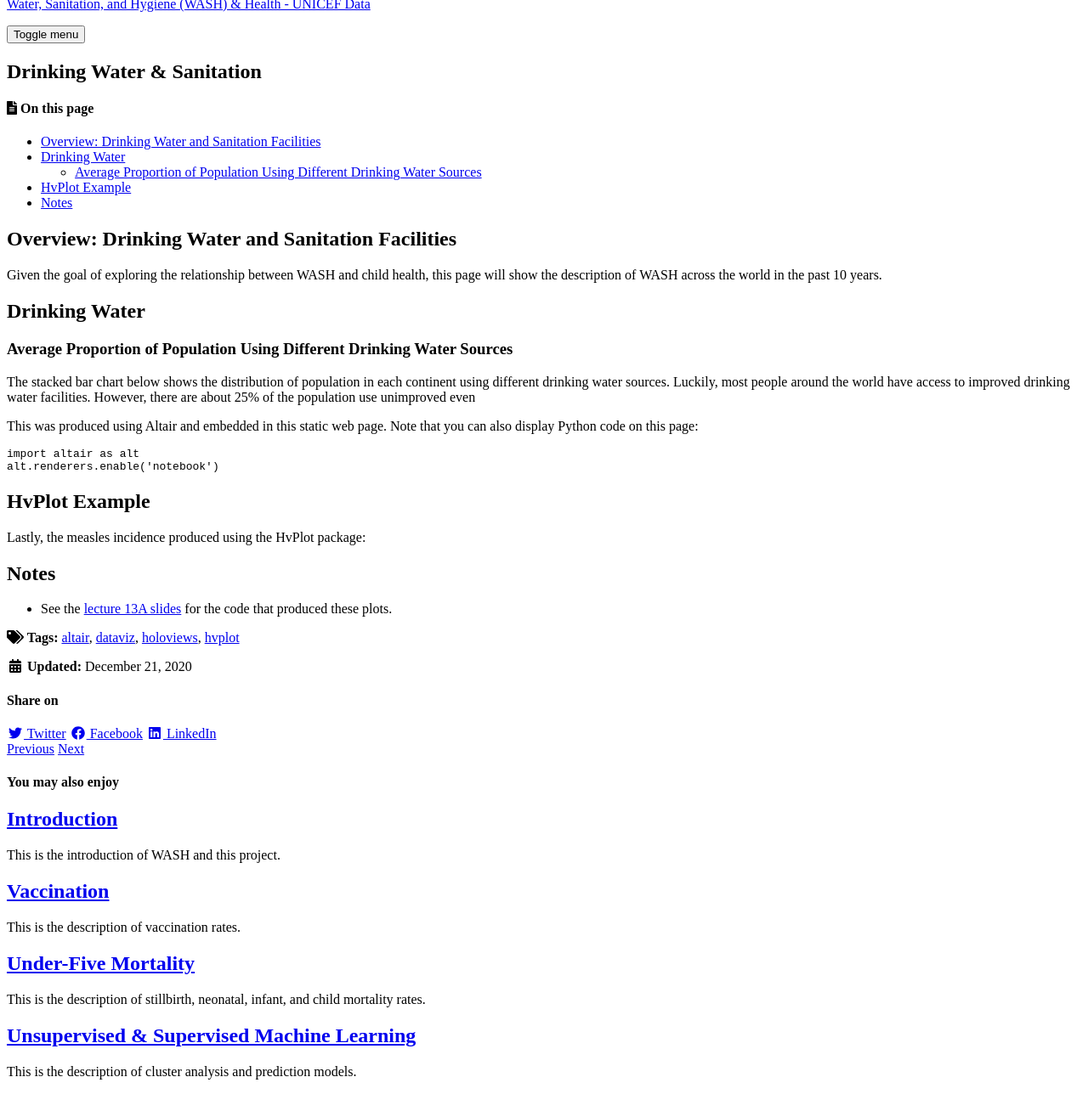
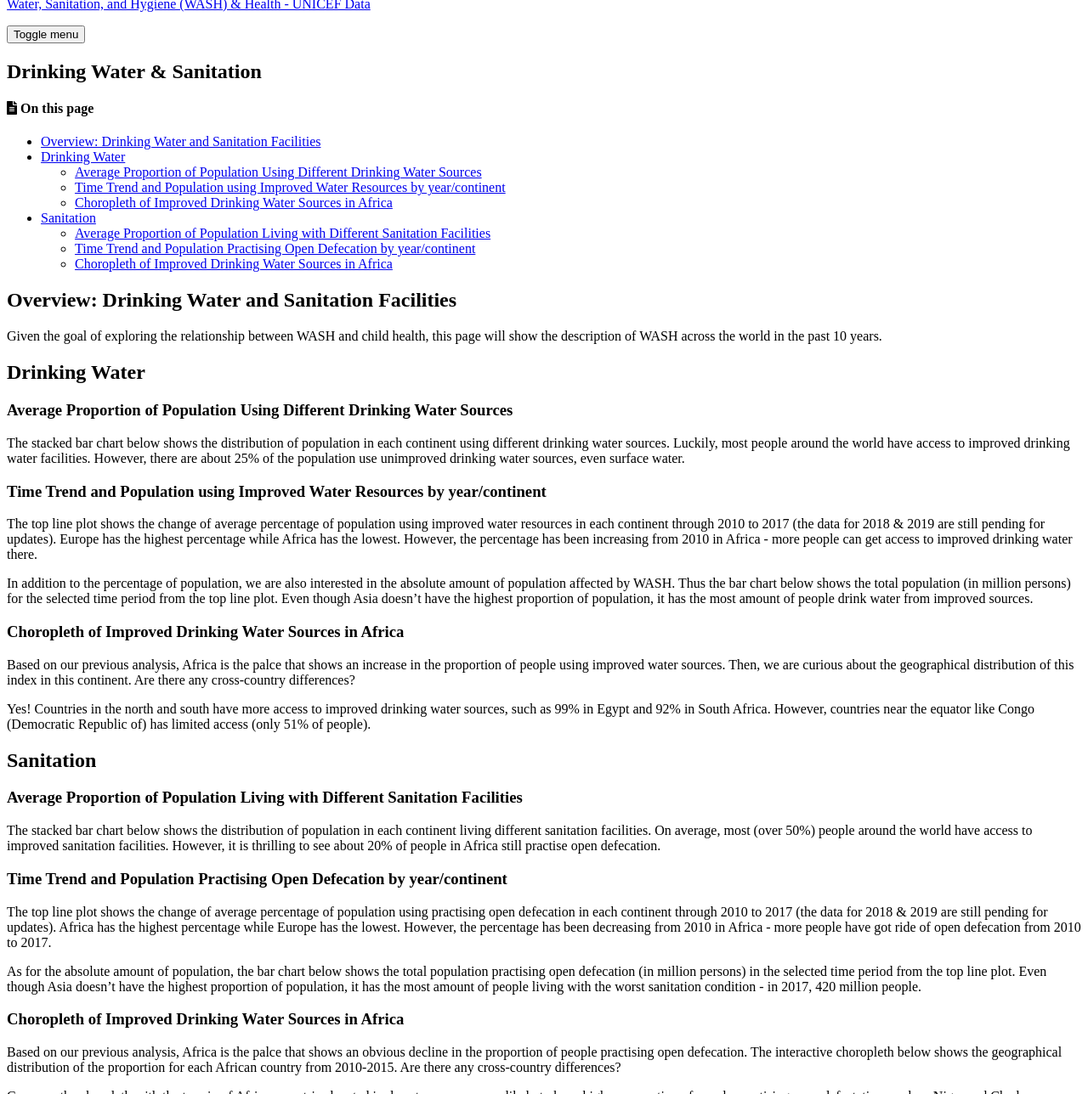
Before and after one commit to RoujiaChen/jiayi_roujia_FP, a Jekyll site: the page built from _posts/2020-12-21-d-water-sanitation.md, in a window 1280 px wide and 1400 px high, cut to the strip 112-1400 px from the top of the window. Shown: the whole strip at 85% size. Built offline with Jekyll 4.4.1, drawn with Linux system fonts in a browser that asks for light colours; cached includes are drawn as plain includes; nearby versions of some CDN libraries; some of the changed text lies outside the part shown.

Commit message:
Update 2020-12-21-d-water-sanitation.md

````diff
--- a/_posts/2020-12-21-d-water-sanitation.md
+++ b/_posts/2020-12-21-d-water-sanitation.md
@@ -24,23 +24,46 @@ Given the goal of exploring the relationship between WASH and child health, this
 
 ### Average Proportion of Population Using Different Drinking Water Sources
 
-The stacked bar chart below shows the distribution of population in each continent using different drinking water sources. Luckily, most people around the world have access to improved drinking water facilities. However, there are about 25% of the population use unimproved even
+The stacked bar chart below shows the distribution of population in each continent using different drinking water sources. Luckily, most people around the world have access to improved drinking water facilities. However, there are about 25% of the population use unimproved drinking water sources, even surface water.
 
 <div id="altair-chart-1"></div>
 
-This was produced using Altair and embedded in this static web page. Note that you can also display Python code on this page:
+### Time Trend and Population using Improved Water Resources by year/continent
+The top line plot shows the change of average percentage of population using improved water resources in each continent through 2010 to 2017 (the data for 2018 & 2019 are still pending for updates). Europe has the highest percentage while Africa has the lowest. However, the percentage has been increasing from 2010 in Africa - more people can get access to improved drinking water there.
 
-```python
-import altair as alt
-alt.renderers.enable('notebook')
-```
+In addition to the percentage of population, we are also interested in the absolute amount of population affected by WASH. Thus the bar chart below shows the total population (in million persons) for the selected time period from the top line plot. Even though Asia doesn't have the highest proportion of population, it has the most amount of people drink water from improved sources.
 
-## HvPlot Example
+<div id="altair-chart-2"></div>
 
-Lastly, the measles incidence produced using the HvPlot package:
+### Choropleth of Improved Drinking Water Sources in Africa
+Based on our previous analysis, Africa is the palce that shows an increase in the proportion of people using improved water sources. Then, we are curious about the geographical distribution of this index in this continent. Are there any cross-country differences?
 
 <div id="hv-chart-1"></div>
 
-## Notes
+Yes! Countries in the north and south have more access to improved drinking water sources, such as 99% in Egypt and 92% in South Africa. However, countries near the equator like Congo (Democratic Republic of) has limited access (only 51% of people).
 
-- See the [lecture 13A slides](https://github.com/MUSA-550-Fall-2020/week-13/blob/master/lecture-13A.ipynb) for the code that produced these plots.
+## Sanitation
+
+### Average Proportion of Population Living with Different Sanitation Facilities
+
+The stacked bar chart below shows the distribution of population in each continent living different sanitation facilities. On average, most (over 50%) people around the world have access to improved sanitation facilities. However, it is thrilling to see about 20% of people in Africa still practise open defecation.
+
+<div id="altair-chart-3"></div>
+
+### Time Trend and Population Practising Open Defecation by year/continent
+
+The top line plot shows the change of average percentage of population using practising open defecation in each continent through 2010 to 2017 (the data for 2018 & 2019 are still pending for updates). Africa has the highest percentage while Europe has the lowest. However, the percentage has been decreasing from 2010 in Africa - more people have got ride of open defecation from 2010 to 2017.
+
+As for the absolute amount of population, the bar chart below shows the total population practising open defecation (in million persons) in the selected time period from the top line plot. Even though Asia doesn't have the highest proportion of population, it has the most amount of people living with the worst sanitation condition - in 2017, 420 million people.
+
+<div id="altair-chart-4"></div>
+
+### Choropleth of Improved Drinking Water Sources in Africa
+
+Based on our previous analysis, Africa is the palce that shows an obvious decline in the proportion of people practising open defecation. The interactive choropleth below shows the geographical distribution of the proportion for each African country from 2010-2015. Are there any cross-country differences?
+
+<div id="hv-chart-2"></div>
+
+Compare the chropleth with the terrain of Africa, countries located in desert areas are more likely to have higher proportion of people practising open defectation, such as Niger and Chad.
+
+![Africa_Terrain](https://github.com/RoujiaChen/jiayi_roujia_FP/blob/master/charts/africa.png)
````
